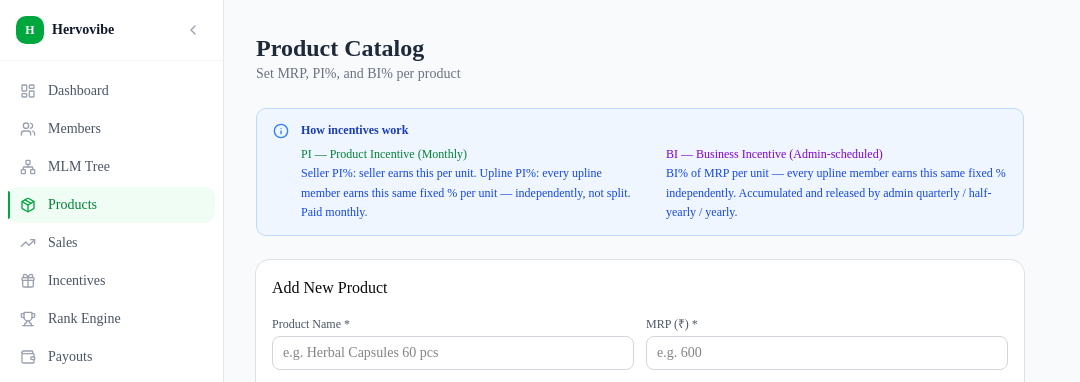
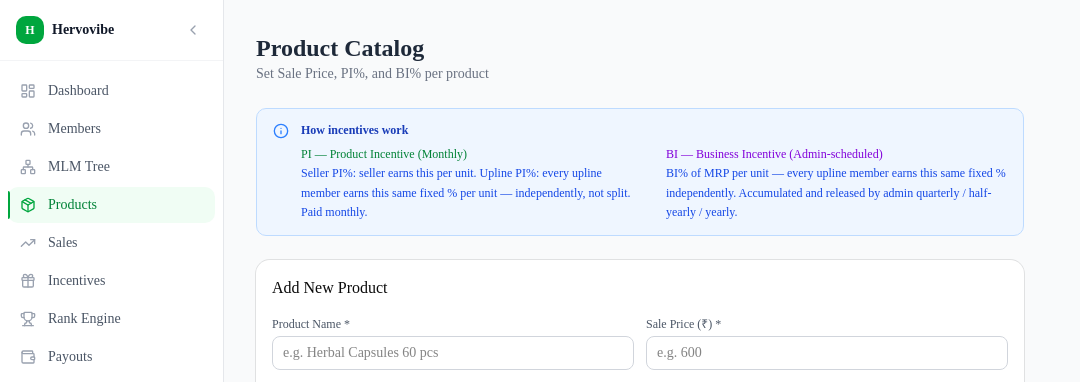
Before and after one commit to partapamit007/hervovibe, a Next.js app: page /admin/products in a window 1280 px wide. Shown: the top 382 px of the page, without its empty margins (0-1080 px from the left). Built offline with nearby package versions, Linux system fonts and the light colour scheme; no server answers.

Commit message:
fix: rename MRP to Sale Price on Products page

```diff
--- a/src/app/(admin)/admin/products/page.tsx
+++ b/src/app/(admin)/admin/products/page.tsx
@@ -79,7 +79,7 @@
     <div className="max-w-3xl">
       <div className="mb-6">
         <h1 className="text-2xl font-bold text-gray-800">Product Catalog</h1>
-        <p className="text-gray-500 text-sm">Set MRP, PI%, and BI% per product</p>
+        <p className="text-gray-500 text-sm">Set Sale Price, PI%, and BI% per product</p>
       </div>
 
       {/* Info banner */}
@@ -126,7 +126,7 @@
                 />
               </div>
               <div>
-                <label className="block text-xs font-medium text-gray-600 mb-1">MRP (₹) *</label>
+                <label className="block text-xs font-medium text-gray-600 mb-1">Sale Price (₹) *</label>
                 <input type="number" min="0" step="0.01" required value={form.mrp}
                   onChange={e => setForm({ ...form, mrp: e.target.value })}
                   placeholder="e.g. 600"
@@ -228,7 +228,7 @@
                 <thead>
                   <tr className="text-xs text-gray-500 border-b border-gray-100">
                     <th className="text-left pb-2 font-medium pr-4">Product</th>
-                    <th className="text-right pb-2 font-medium px-3">MRP</th>
+                    <th className="text-right pb-2 font-medium px-3">Sale Price</th>
                     <th className="text-right pb-2 font-medium px-3 text-green-700">Seller PI%</th>
                     <th className="text-right pb-2 font-medium px-3 text-green-700">Upline PI%</th>
                     <th className="text-right pb-2 font-medium px-3 text-purple-700">Seller BI%</th>
```
